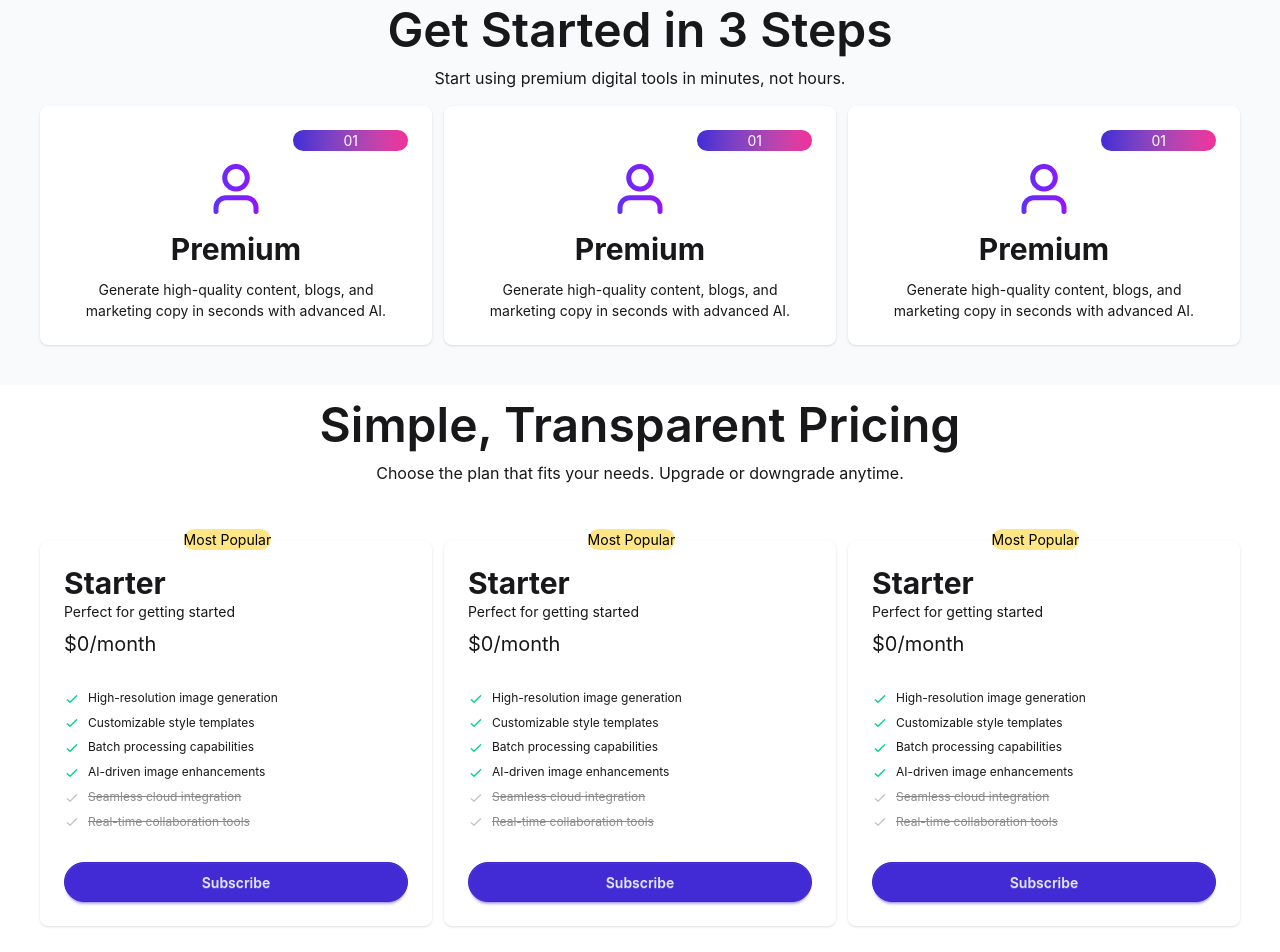
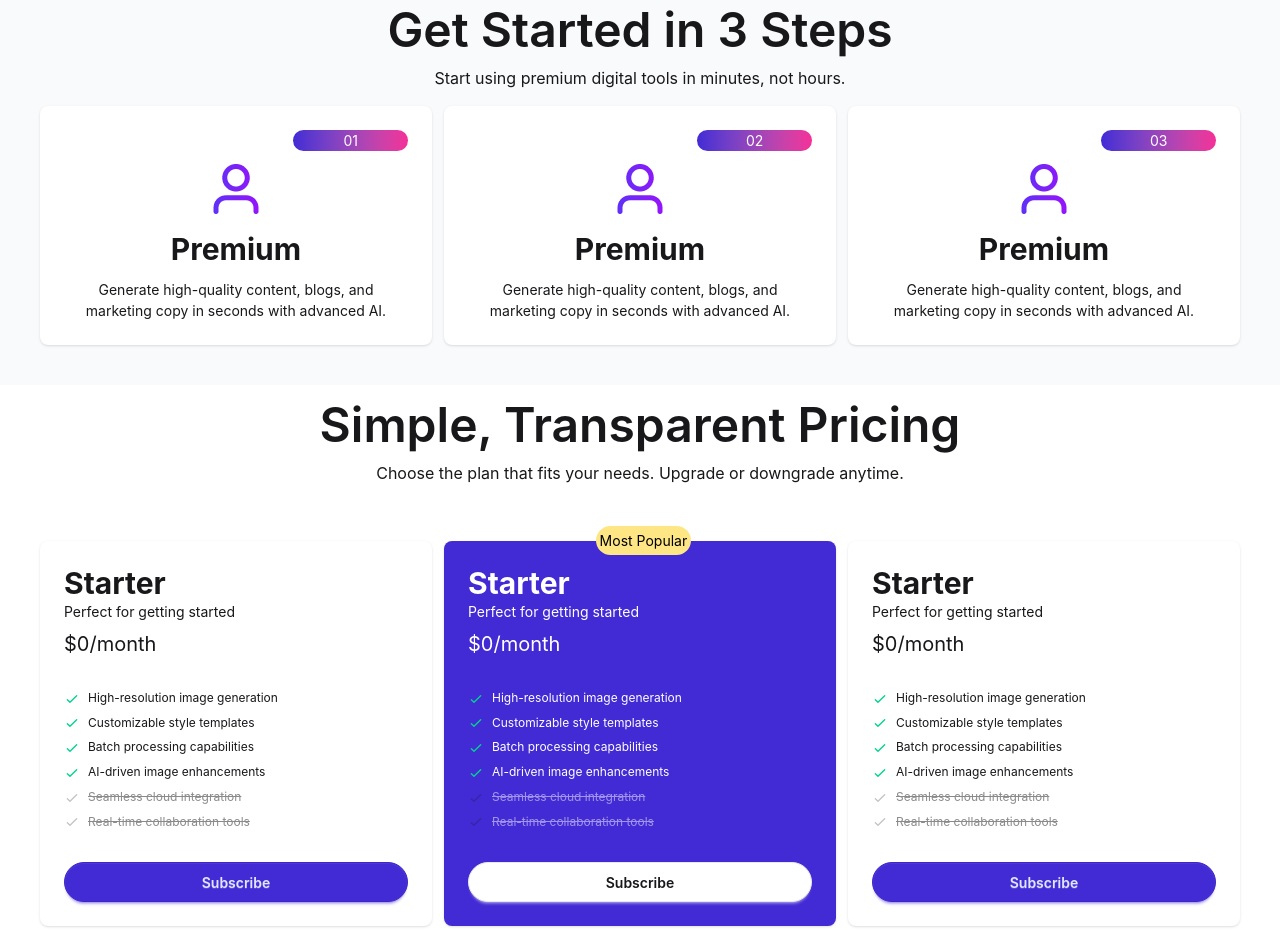
Before and after one commit to Arafathosen2001/digiTools-Platform, a React (Vite) app: page / in a window 1280 px wide. Shown: the part 2660-3612 px from the top of the page. Built offline with nearby package versions, Linux system fonts and the light colour scheme.

Commit message:
Cheng same text and Simple, Transparent Pricing section midel card normaly active || 2026-03-31 12:36 AM

```diff
--- a/src/Component/SimplePricing/SimplePricing.jsx
+++ b/src/Component/SimplePricing/SimplePricing.jsx
@@ -7,7 +7,7 @@ const SimplePricing = () => {
                 <div className="card-body">
                     <div className=" absolute top-[-12px] left-14 grid grid-cols-3 justify-end">
                         <p></p>
-                        <p className='bg-amber-200 text-black text-center rounded-4xl'>Most Popular</p>
+                        <p className='bg-amber-200 text-black text-center rounded-4xl'></p>
                         <p></p>
                     </div>
                     <div className="">
@@ -46,11 +46,11 @@ const SimplePricing = () => {
                     </div>
                 </div>
             </div>
-            <div className="relative card bg-base-100 active:bg-primary shadow-sm">
+            <div className="relative card bg-primary  active:bg-base-100 active:text-black shadow-sm text-white">
                 <div className="card-body">
-                    <div className=" absolute top-[-12px] left-14 grid grid-cols-3 justify-end">
+                    <div className=" absolute top-[-15px] left-14 grid grid-cols-3 justify-end">
                         <p></p>
-                        <p className='bg-amber-200 text-black text-center rounded-4xl'>Most Popular</p>
+                        <p className='bg-amber-200 text-black text-center rounded-4xl p-1'>Most Popular</p>
                         <p></p>
                     </div>
                     <div className="">
@@ -85,7 +85,7 @@ const SimplePricing = () => {
                         </li>
                     </ul>
                     <div className="mt-6">
-                        <button className="btn btn-primary active:bg-white active:text-black btn-block rounded-4xl">Subscribe</button>
+                        <button className="btn bg-white  active:bg-primary active:text-black btn-block rounded-4xl">Subscribe</button>
                     </div>
                 </div>
             </div>
@@ -93,7 +93,7 @@ const SimplePricing = () => {
                 <div className="card-body">
                     <div className=" absolute top-[-12px] left-14 grid grid-cols-3 justify-end">
                         <p></p>
-                        <p className='bg-amber-200 text-black text-center rounded-4xl'>Most Popular</p>
+                        <p className='bg-amber-200 text-black text-center rounded-4xl'></p>
                         <p></p>
                     </div>
                     <div className="">
--- a/src/Component/Steps/Steps.jsx
+++ b/src/Component/Steps/Steps.jsx
@@ -28,7 +28,7 @@ const Steps = () => {
                         <div className=" grid grid-cols-3 justify-end">
                             <p></p>
                             <p></p>
-                            <p className='bg-linear-to-r from-primary to-secondary text-white text-center rounded-full'>01</p>
+                            <p className='bg-linear-to-r from-primary to-secondary text-white text-center rounded-full'>02</p>
                         </div>
                         <div className="flex flex-col items-center text-center gap-3">
                             <img src={img1} alt="User" />
@@ -44,7 +44,7 @@ const Steps = () => {
                         <div className=" grid grid-cols-3 justify-end">
                             <p></p>
                             <p></p>
-                            <p className='bg-linear-to-r from-primary to-secondary text-white text-center rounded-full'>01</p>
+                            <p className='bg-linear-to-r from-primary to-secondary text-white text-center rounded-full'>03</p>
                         </div>
                         <div className="flex flex-col items-center text-center gap-3">
                             <img src={img1} alt="User" />
```
